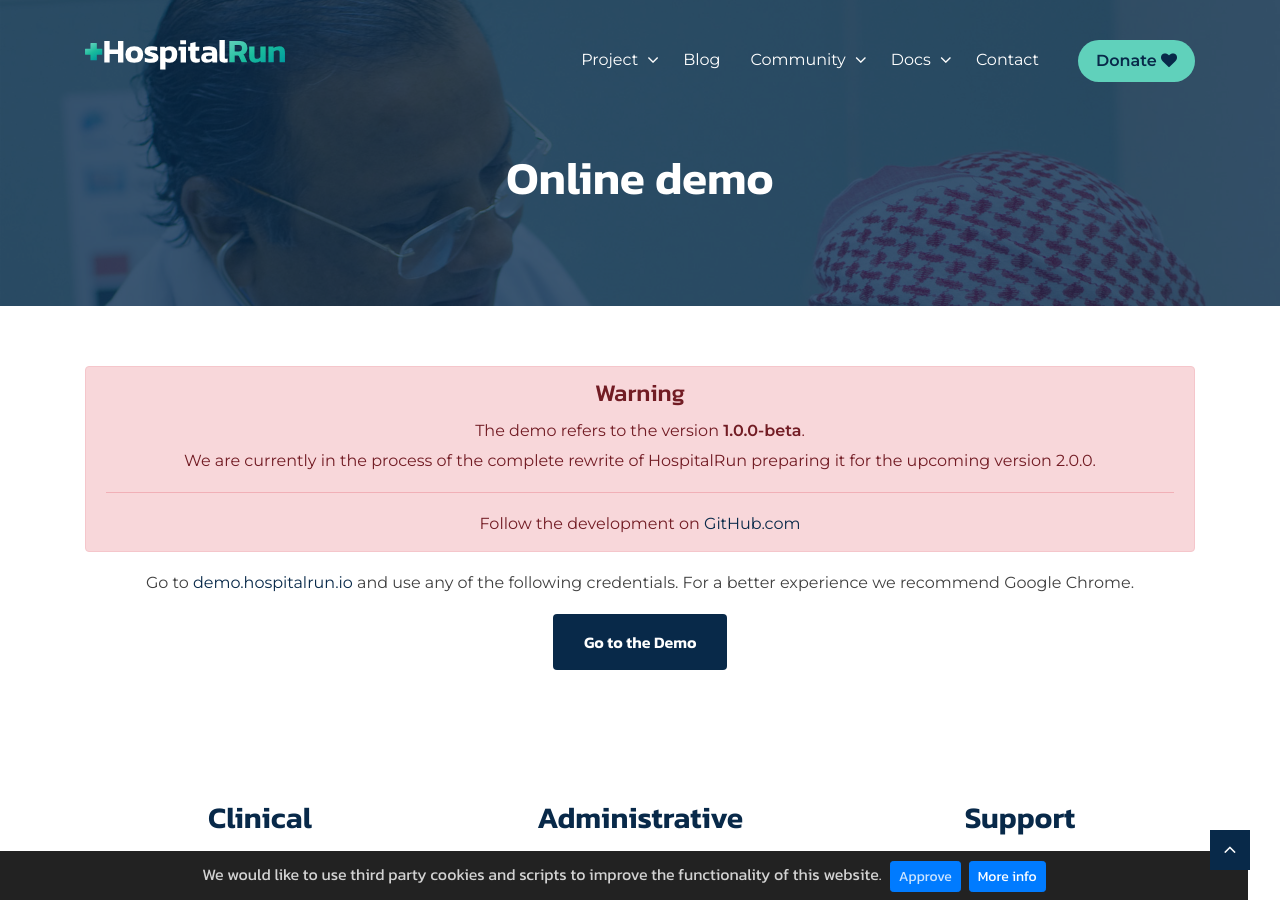
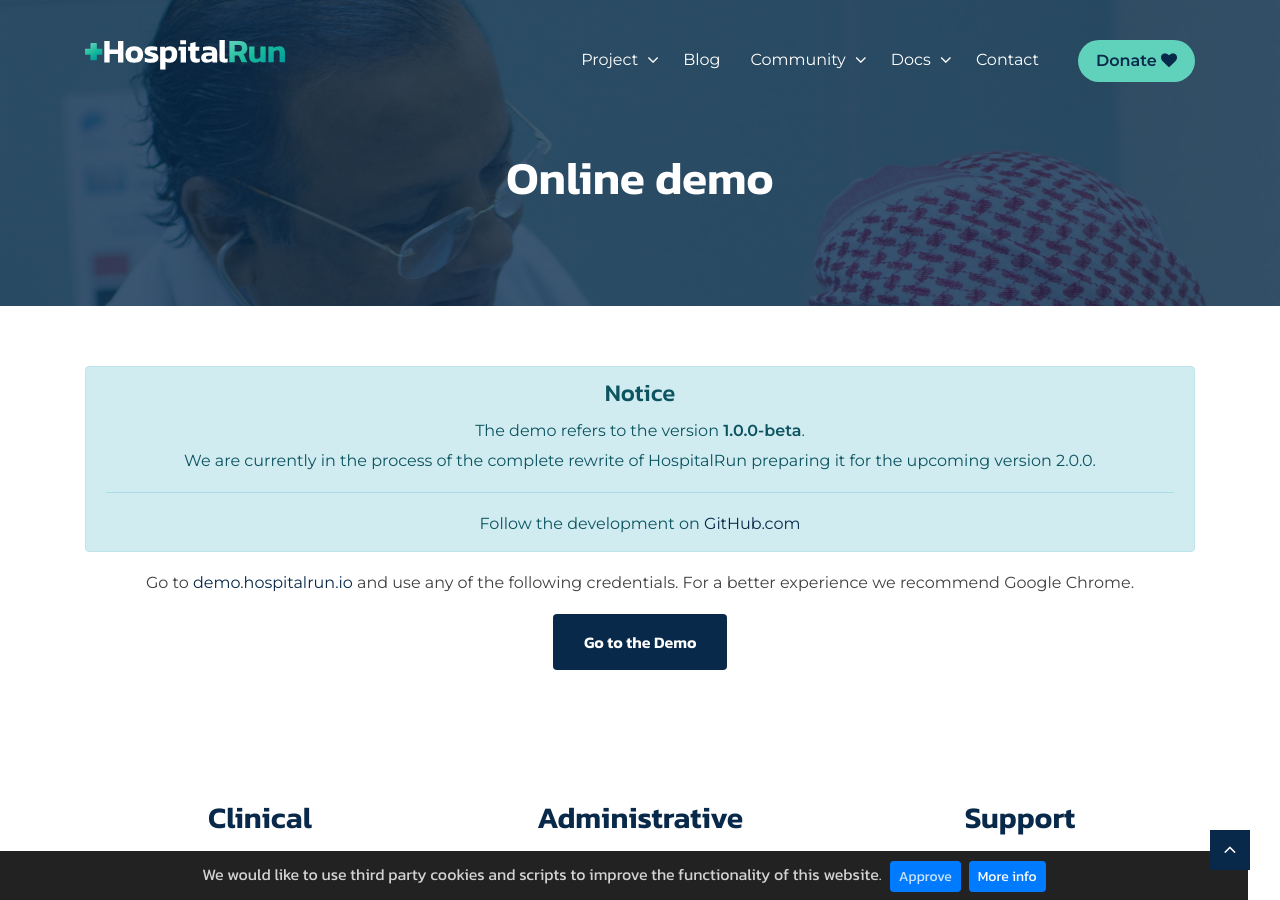
Before and after one commit to HospitalRun/hospitalrun.io, a Jekyll site: the page built from pages/demo.html, in a window 1280 px wide and 900 px high. Built offline with Jekyll 4.4.1, drawn with Linux system fonts in a browser that asks for light colours.

Commit message:
Update demo.html

```diff
--- a/pages/demo.html
+++ b/pages/demo.html
@@ -13,8 +13,8 @@ keywords: "demo, hospitalrun, mac, pc, linux"
 <section class="download-area bg-color1">
   <div class="download-wrapper inner-spacing text-center">
     <div class="container">
-    <div class="alert alert-danger" role="alert">
-  <h4 class="alert-heading">Warning</h4>
+    <div class="alert alert-info" role="alert">
+  <h4 class="alert-heading">Notice</h4>
   <p>The demo refers to the version <b>1.0.0-beta</b>. <br/>We are currently in the process of the complete rewrite of HospitalRun preparing it for the upcoming version 2.0.0. </p>
   <hr>
   <p class="mb-0">Follow the development on  <a href="https://github.com/HospitalRun/hospitalrun">GitHub.com</a></p>
```
